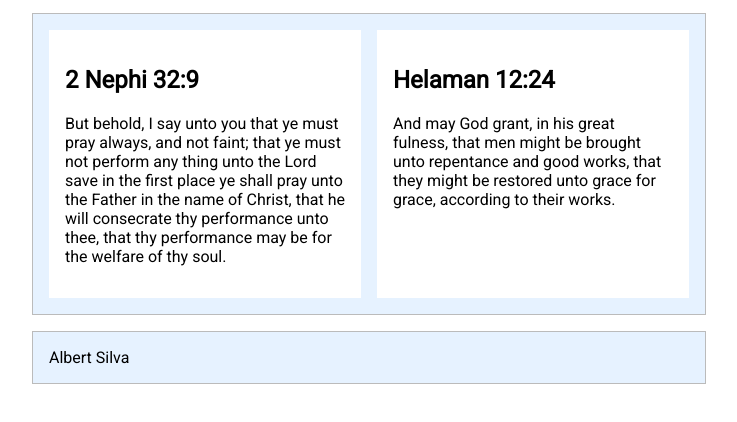
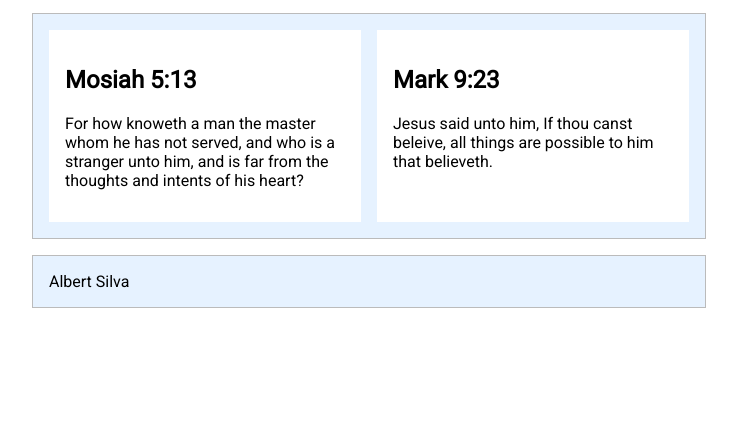
Before and after one commit to albertsilvawd/wdd131, a plain HTML site: page week02/media-query.html in a window 1280 px wide. Shown: the part 134-556 px from the top of the page, without its empty margins (271-1008 px from the left). Drawn offline with Linux system fonts and the light colour scheme.

Commit message:
W02-Act01

```diff
--- a/week02/media-query.html
+++ b/week02/media-query.html
@@ -4,7 +4,7 @@
 <head>
     <meta charset="utf-8">
     <meta name="viewport" content="width=device-width, initial-scale=1.0">
-    <title>WDD 131 – Media Query Example</title>
+    <title>WDD 131 - Media Query Example</title>
     <meta name="description" content="Media query learning activity example page.">
     <meta name="author" content="Albert Silva">
     <link rel="preconnect" href="https://fonts.googleapis.com">
@@ -21,15 +21,13 @@
 
     <main>
         <section>
-            <h2>2 Nephi 32:9</h2>
-            <p>But behold, I say unto you that ye must pray always, and not faint; that ye must not perform any thing
-                unto the Lord save in the first place ye shall pray unto the Father in the name of Christ, that he will
-                consecrate thy performance unto thee, that thy performance may be for the welfare of thy soul.</p>
+            <h2>Mosiah 5:13</h2>
+            <p>For how knoweth a man the master whom he has not served, and who is a stranger unto him,
+               and is far from the thoughts and intents of his heart?</p>
         </section>
         <section>
-            <h2>Helaman 12:24</h2>
-            <p>And may God grant, in his great fulness, that men might be brought unto repentance and good works, that
-                they might be restored unto grace for grace, according to their works.</p>
+            <h2>Mark 9:23</h2>
+            <p>Jesus said unto him, If thou canst beleive, all things are possible to him that believeth.</p>
         </section>
     </main>
 
```
